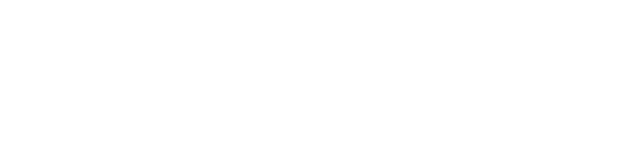
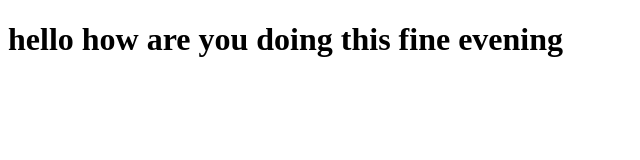
Before and after one commit to psigvaldson/newenvioronment, a plain HTML site: page index.html in a window 1280 px wide. Shown: the whole page, without its empty margins (0-640 px from the left). Drawn offline with Linux system fonts and the light colour scheme.

Commit message:
Update index.html

```diff
--- a/index.html
+++ b/index.html
@@ -7,6 +7,6 @@
     <title>Document</title>
 </head>
 <body>
-
+    <h1>hello how are you doing this fine evening</h1>
 </body>
 </html>
```
